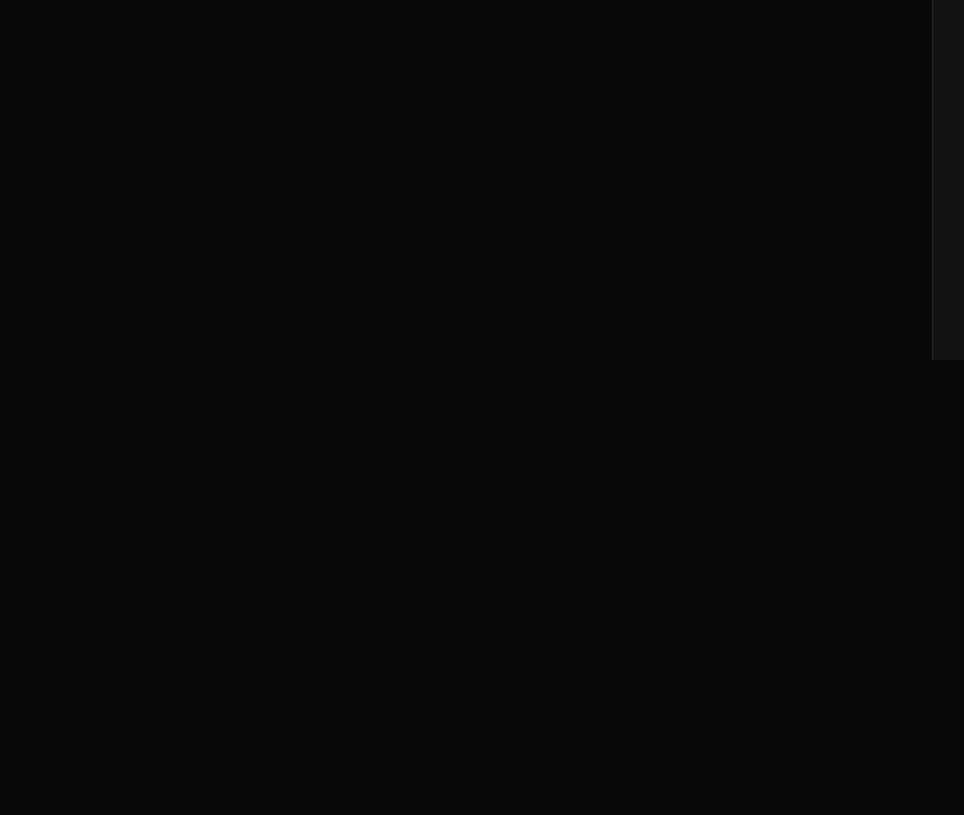
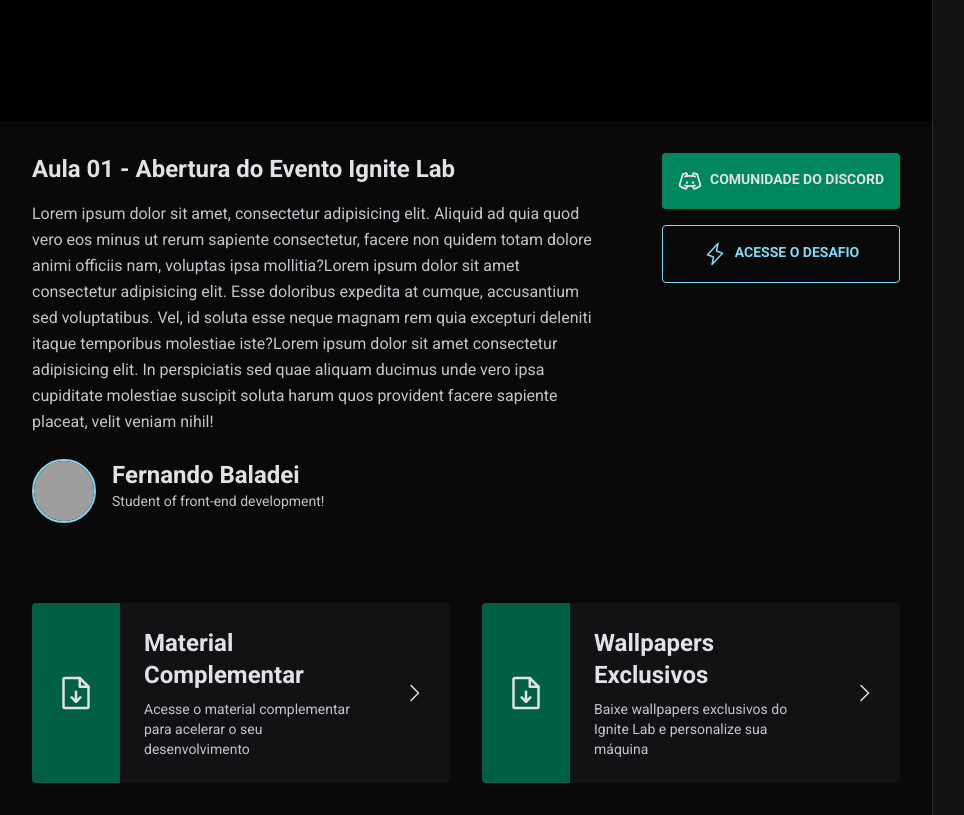
Before and after one commit to baladei/igniteRocket, a React (Vite) app: page / in a window 1280 px wide. Shown: the part 440-1255 px from the top of the page, without its empty margins (0-964 px from the left). Before the commit the page ends 800 px from the top, so only its background shows below. Built offline with nearby package versions, Linux system fonts and the light colour scheme; no server answers; grey boxes are pictures that could not be loaded.

Commit message:
Initializing the third class, in the Player.tsx

```diff
--- a/src/components/Player.tsx
+++ b/src/components/Player.tsx
@@ -1,7 +1,83 @@
+import { CaretRight, DiscordLogo, FileArrowDown, Lightning } from "phosphor-react";
+
 export function Player () {
     return (
         <div className="flex-1">
-            Vídeo
+            <div className="bg-black flex justify-center">
+                <div className="h-full w-full max-w-[1100px] max-h-[60vh] aspect-video"></div>
+            </div>
+
+            <div className="p-8 max-w-[1100px] mx-auto">
+                <div className="flex items-start gap-16">
+                    <div className="flex-1">
+                        <h1 className="text-2xl font-bold">
+                             Aula 01 - Abertura do Evento Ignite Lab
+                        </h1>
+
+                    <p className="mt-4 text-gray-200 leading-relaxed">
+                        Lorem ipsum dolor sit amet, consectetur adipisicing elit. Aliquid ad quia quod vero eos minus ut rerum sapiente consectetur, facere non quidem totam dolore animi officiis nam, voluptas ipsa mollitia?Lorem ipsum dolor sit amet consectetur adipisicing elit. Esse doloribus expedita at cumque, accusantium sed voluptatibus. Vel, id soluta esse neque magnam rem quia excepturi deleniti itaque temporibus molestiae iste?Lorem ipsum dolor sit amet consectetur adipisicing elit. In perspiciatis sed quae aliquam ducimus unde vero ipsa cupiditate molestiae suscipit soluta harum quos provident facere sapiente placeat, velit veniam nihil!
+                    </p>
+
+                    <div className="flex itens-center gap-4 mt-6">
+                        <img
+                            className="h-16 w-16 rounded-full border-2 border-blue-500"
+                            src="https://github.com/baladei.png"
+                            alt=""
+                         />
+
+                        <div className="leading-relaxed">
+                            <strong className="font-bold text-2xl block">Fernando Baladei</strong>
+                            <span className="text-gray-200 text-sm block">Student of front-end development!</span>
+                        </div>
+                    </div>
+                </div>
+
+                <div className="flex flex-col gap-4">
+                    <a href="" className="p-4 text-sm bg-green-500 flex itens-center rounded font-bold uppercase gap-2 justify-center hover:bg-green-700 transition-colors">
+                        <DiscordLogo size={24}/>
+                        Comunidade do Discord
+                    </a>
+
+                    <a href="" className="p-4 text-sm border border-blue-500 text-blue-500 flex itens-center rounded font-bold uppercase gap-2 justify-center hover:bg-blue-500 hover:text-gray-900 transition-colors">
+                        <Lightning size={24}/>
+                        Acesse o Desafio
+                    </a>
+                </div>
+                </div>
+
+                <div className="gap-8 mt-20 grid grid-cols-2">
+                    <a href="" className="bg-gray-700 rounded overflow-hidden flex items-stretch gap-6 hover:bg-gray-600 transition-colors">
+                        <div className="bg-green-700 h-full p-6 flex items-center">
+                            <FileArrowDown size={40}/>
+                        </div>
+                        <div className="py-6 leading-relaxed">
+                            <strong className="text-2xl">Material Complementar</strong>
+                            <p className="text-sm text-gray-200 mt-2">
+                                Acesse o material complementar para acelerar o seu desenvolvimento
+                            </p>
+                        </div>
+                        <div className="h-full p-6 flex items-center">
+                            <CaretRight size={24}/>
+                        </div>
+                    </a>
+
+                    <a href="" className="bg-gray-700 rounded overflow-hidden flex items-stretch gap-6 hover:bg-gray-600 transition-colors">
+                        <div className="bg-green-700 h-full p-6 flex items-center">
+                            <FileArrowDown size={40}/>
+                        </div>
+                        <div className="py-6 leading-relaxed">
+                            <strong className="text-2xl">Wallpapers Exclusivos</strong>
+                            <p className="text-sm text-gray-200 mt-2">
+                                Baixe wallpapers exclusivos do Ignite Lab e personalize sua máquina
+                            </p>
+                        </div>
+                        <div className="h-full p-6 flex items-center">
+                            <CaretRight size={24}/>
+                        </div>
+                    </a>
+
+                </div>
+            </div>
         </div>
     )
 }
```
